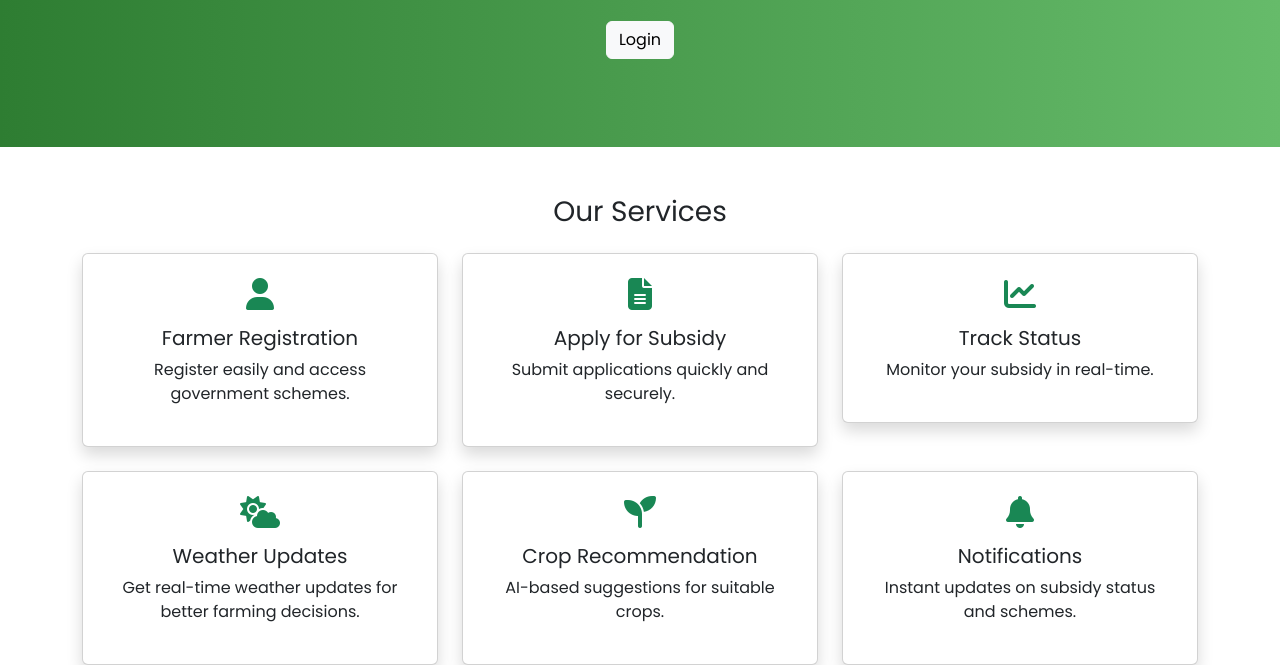
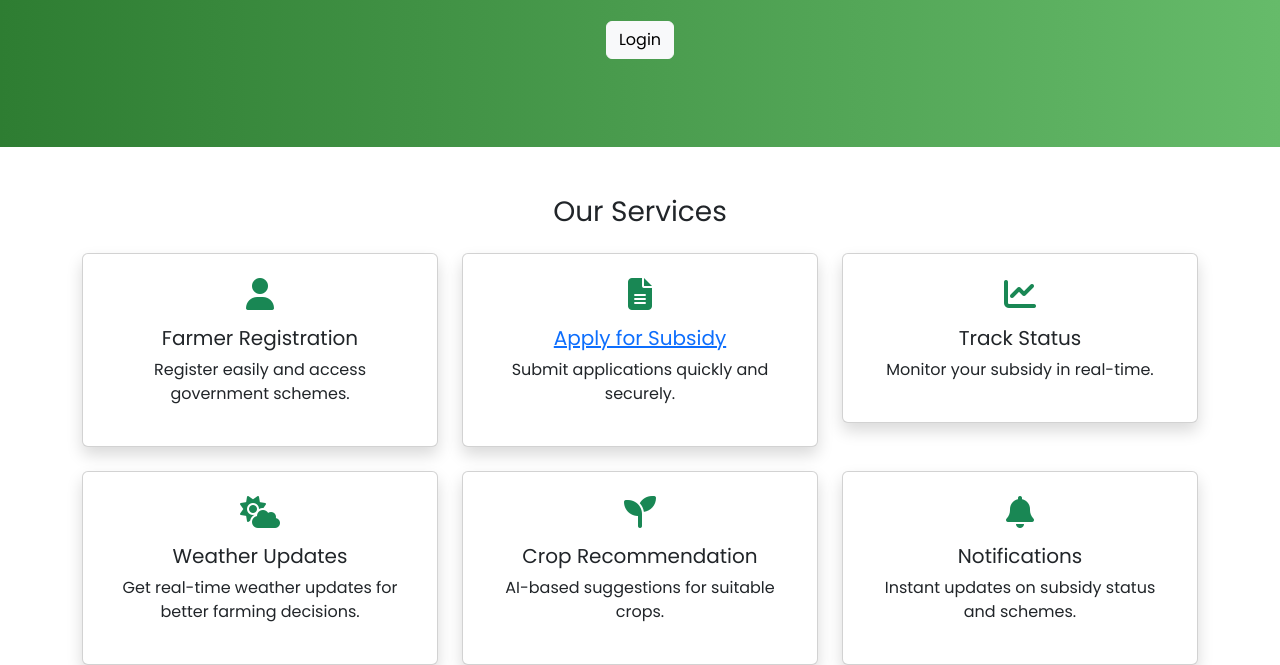
Before and after one commit to Nadiya-Aymen1/Farm-Seva, a plain HTML site: page index.html in a window 1280 px wide. Shown: the part 163-828 px from the top of the page. Drawn offline with nearby package versions, Linux system fonts and the light colour scheme.

Commit message:
<a> link changes

```diff
--- a/index.html
+++ b/index.html
@@ -86,7 +86,7 @@
         <div class="col-md-4">
             <div class="card p-4 shadow">
                 <i class="fa-solid fa-file-lines fa-2x text-success"></i>
-                <h5 class="mt-3" data-i18n="applySubsidyTitle">Apply for Subsidy</h5>
+                <a href="./subsidy.html"><h5 class="mt-3" data-i18n="applySubsidyTitle">Apply for Subsidy</h5></a>
                 <p data-i18n="applySubsidyText">Submit applications quickly and securely.</p>
             </div>
         </div>
```
